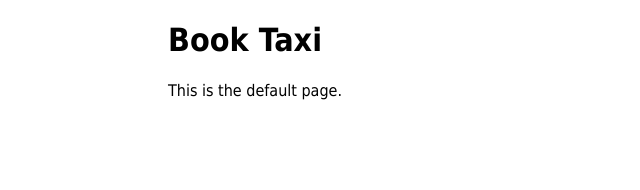
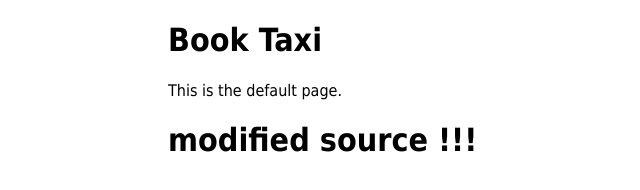
Before and after one commit to mmartofel/taxi, a plain HTML site: page src/web/index.html in a window 1280 px wide. Shown: the whole page, without its empty margins (192-832 px from the left). Drawn offline with Linux system fonts and the light colour scheme.

Commit message:
modified index.html

```diff
--- a/src/web/index.html
+++ b/src/web/index.html
@@ -13,5 +13,6 @@
 <body>
 <h1>Book Taxi</h1>
 <p>This is the default page.</p>
+<h1>modified source !!! </h1>
 </body>
 </html>
```
Also changed, not shown: 1 other file.
